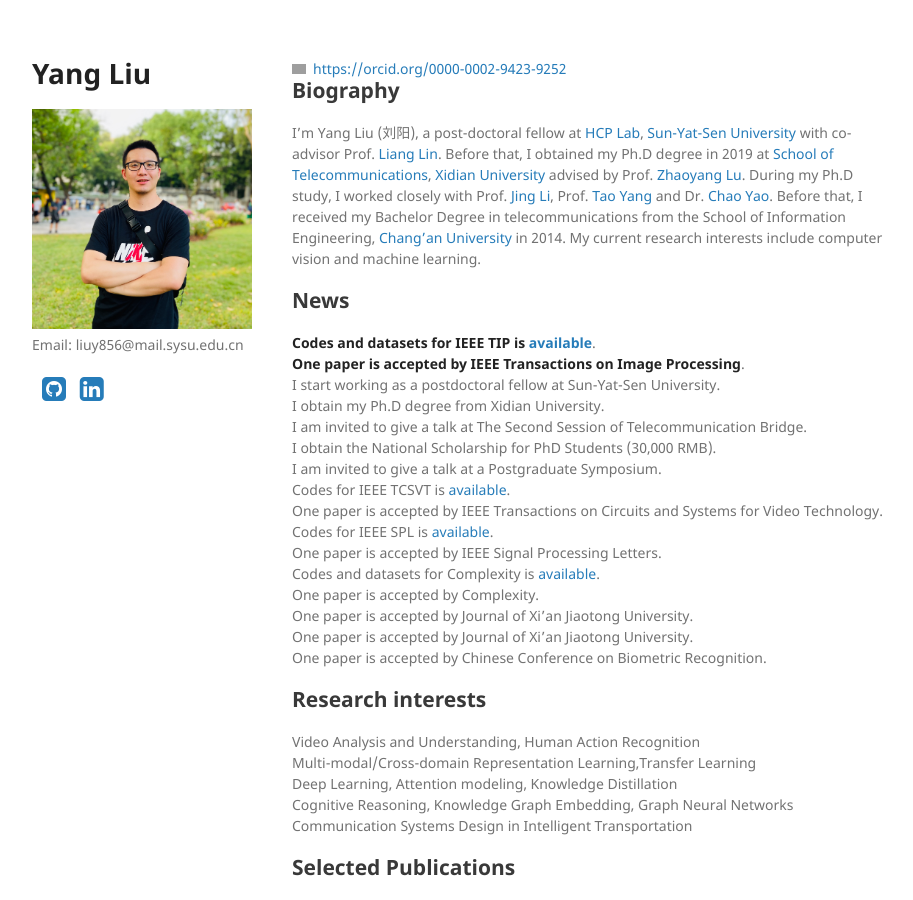
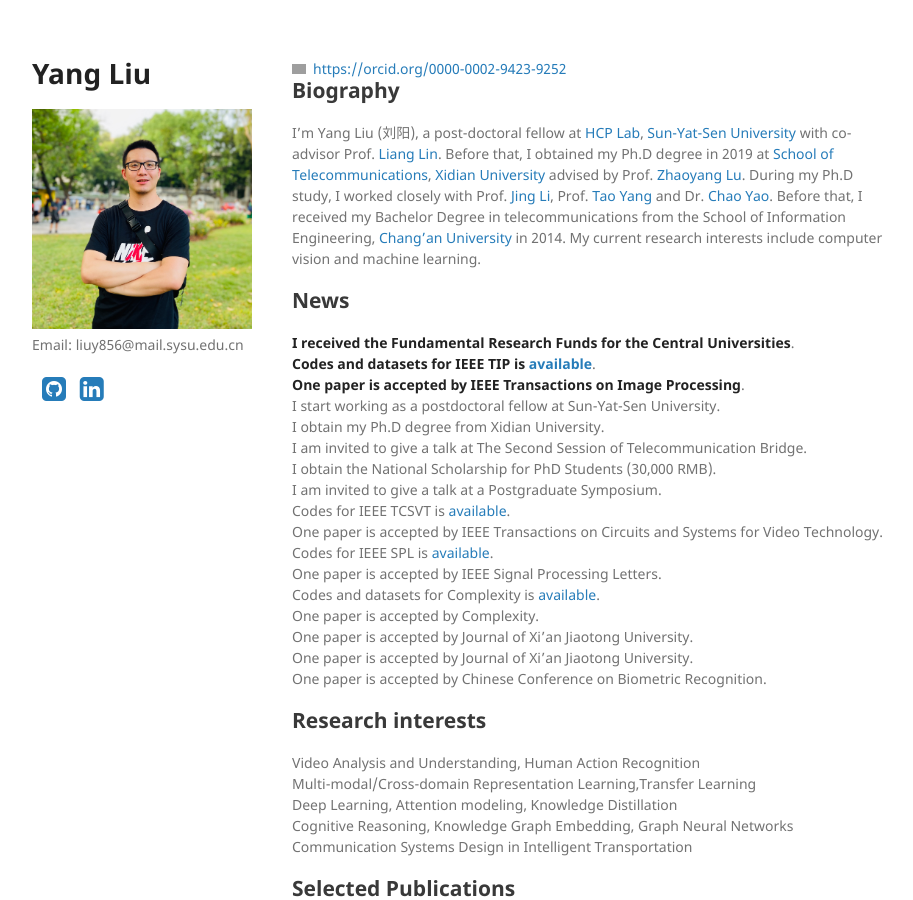
Before and after one commit to YangLiu9208/home, a Jekyll site: the page built from index.md, in a window 1280 px wide and 900 px high. Shown: the whole window, without its empty margins (178-1091 px from the left). Built offline with Jekyll 4.4.1, drawn with Linux system fonts in a browser that asks for light colours; a style sheet for code colours, icons or effects is not loaded; grey boxes are pictures that could not be loaded.

Commit message:
Update index.md

```diff
--- a/index.md
+++ b/index.md
@@ -7,6 +7,7 @@ layout: default
 I'm Yang Liu (刘阳), a post-doctoral fellow at [HCP Lab](http://www.sysu-hcp.net/home/), [Sun-Yat-Sen University](http://www.sysu.edu.cn/) with co-advisor Prof. [Liang Lin](http://www.linliang.net/). Before that, I obtained my Ph.D degree in 2019 at [School of Telecommunications](http://ste.xidian.edu.cn/), [Xidian University](https://www.xidian.edu.cn/) advised by Prof. [Zhaoyang Lu](http://web.xidian.edu.cn/zhylu/). During my Ph.D study, I worked closely with Prof. [Jing Li](https://web.xidian.edu.cn/jingli/), Prof. [Tao Yang](https://scholar.google.com/citations?hl=en&user=Lvn4nH8AAAAJ) and Dr. [Chao Yao](https://scholar.google.com/citations?user=n6w02qoAAAAJ&hl=en). Before that, I received my Bachelor Degree in telecommunications from the School of Information Engineering, [Chang’an University](http://www.chd.edu.cn/) in 2014. My current research interests include computer vision and machine learning.
 
 ## News
+**I received the Fundamental Research Funds for the Central Universities**.
 **Codes and datasets for IEEE TIP is [available](https://yangliu9208.github.io/DIVAFN/)**.
 **One paper is accepted by IEEE Transactions on Image Processing**.
 I start working as a postdoctoral fellow at Sun-Yat-Sen University.
```
